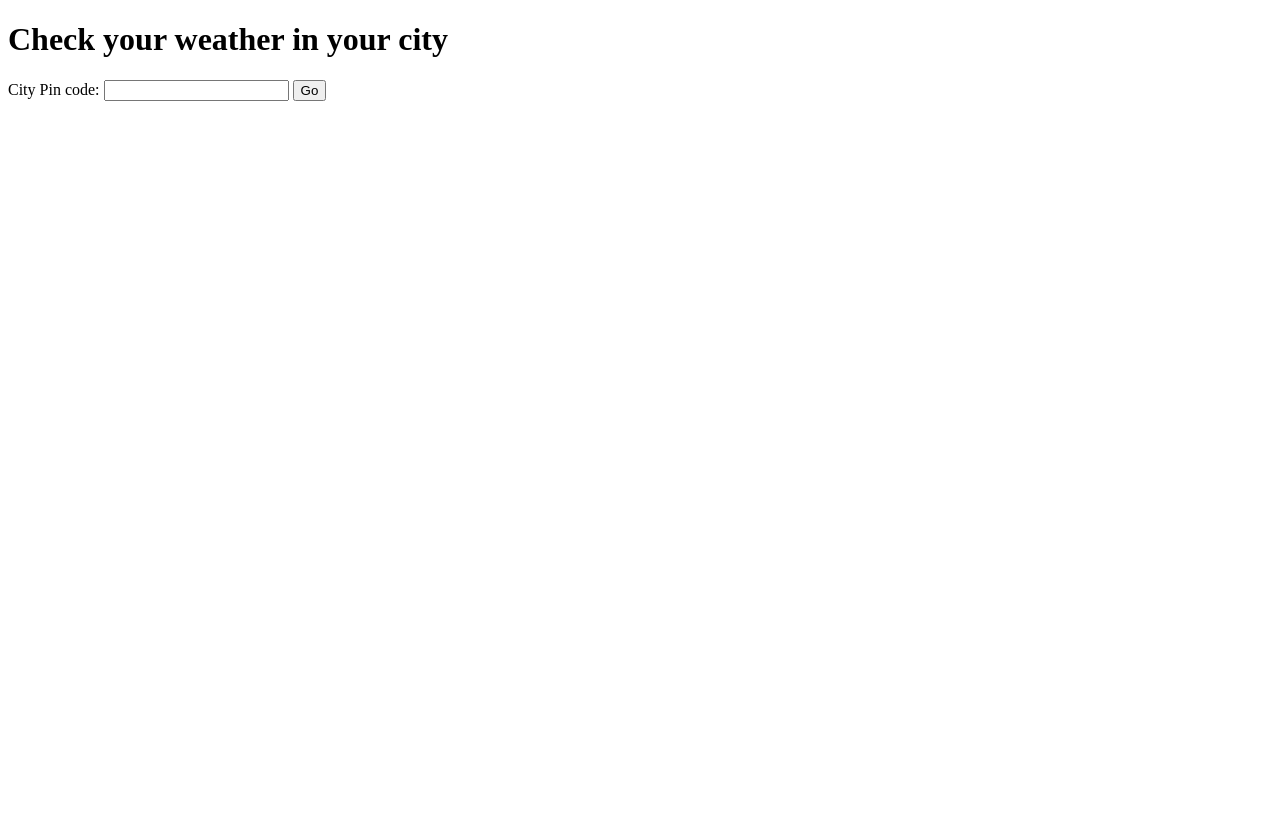
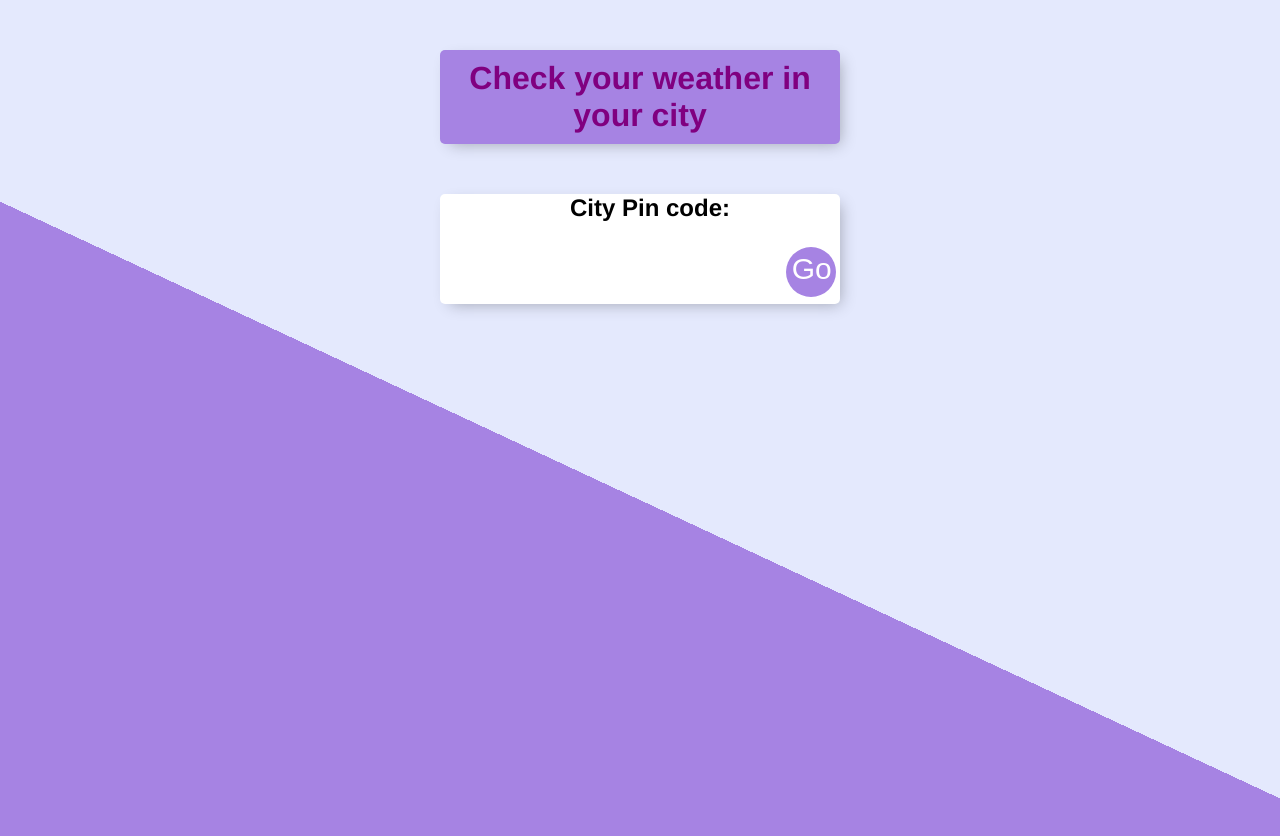
Before and after one commit to jeshu2002/Weather, a website: page index.html in a window 1280 px wide. Before the commit the page ends 800 px from the top, so only its background shows below. Drawn offline with Linux system fonts and the light colour scheme.

Commit message:
Updating files

```diff
--- a/app.js
+++ b/app.js
@@ -3,7 +3,7 @@ const https = require("https")
 const bodyParser = require("body-parser")
 
 const app = express()
-
+app.use(express.static("public"))
 app.use(bodyParser.urlencoded({extended: true}))
 
 app.get("/", function(req, res) {
--- a/index.html
+++ b/index.html
@@ -3,13 +3,19 @@
   <head>
     <meta charset="utf-8">
     <title>Weather app</title>
+    <link rel="stylesheet" href="css/styles.css">
   </head>
   <body>
-    <h1>Check your weather in your city</h1>
-    <form action="/" method="post">
-      <label for="cityinput">City Pin code:</label>
-      <input id="cityinput" type="text" name="CityName">
-      <button type="submit" >Go</button>
-    </form>
+    <div class="box" id="heading">
+      <h1 style="color:purple">Check your weather in your city</h1>
+    </div>
+    <div class="box">
+      <form action="/" method="post">
+        <label for="cityinput"><h2>City Pin code:</h2></label>
+        <input id="cityinput" type="text" name="CityName">
+        <button type="submit" >Go</button>
+      </form>
+    </div>
+
   </body>
 </html>
--- /dev/null
+++ b/public/css/styles.css
@@ -0,0 +1,96 @@
+html {
+  background-color: #E4E9FD;
+  background-image: -webkit-linear-gradient(65deg, #A683E3 50%, #E4E9FD 50%);
+  min-height: 1000px;
+  font-family: 'helvetica neue';
+}
+
+h1 {
+  color: #fff;
+  padding: 10px;
+}
+
+.box {
+  max-width: 400px;
+  margin: 50px auto;
+  background: white;
+  border-radius: 5px;
+  box-shadow: 5px 5px 15px -5px rgba(0, 0, 0, 0.3);
+}
+
+#heading {
+  background-color: #A683E3;
+  text-align: center;
+}
+
+.item {
+  min-height: 70px;
+  display: flex;
+  align-items: center;
+  border-bottom: 1px solid #F1F1F1;
+}
+
+.item:last-child {
+  border-bottom: 0;
+}
+
+input:checked+p {
+  text-decoration: line-through;
+  text-decoration-color: #A683E3;
+}
+
+input[type="checkbox"] {
+  margin: 20px;
+}
+
+p {
+  margin: 0;
+  padding: 20px;
+  font-size: 20px;
+  font-weight: 200;
+  color: #00204a;
+}
+
+form {
+  text-align: center;
+  margin-left: 20px;
+}
+
+button {
+  min-height: 50px;
+  width: 50px;
+  border-radius: 50%;
+  border-color: transparent;
+  background-color: #A683E3;
+  color: #fff;
+  font-size: 30px;
+  padding-bottom: 6px;
+  border-width: 0;
+}
+
+input[type="text"] {
+  text-align: center;
+  height: 60px;
+  top: 10px;
+  border: none;
+  background: transparent;
+  font-size: 20px;
+  font-weight: 200;
+  width: 313px;
+}
+
+input[type="text"]:focus {
+  outline: none;
+  box-shadow: inset 0 -3px 0 0 #A683E3;
+}
+
+::placeholder {
+  color: grey;
+  opacity: 1;
+}
+
+footer {
+  color: white;
+  color: rgba(0, 0, 0, 0.5);
+  text-align: center;
+}
```
